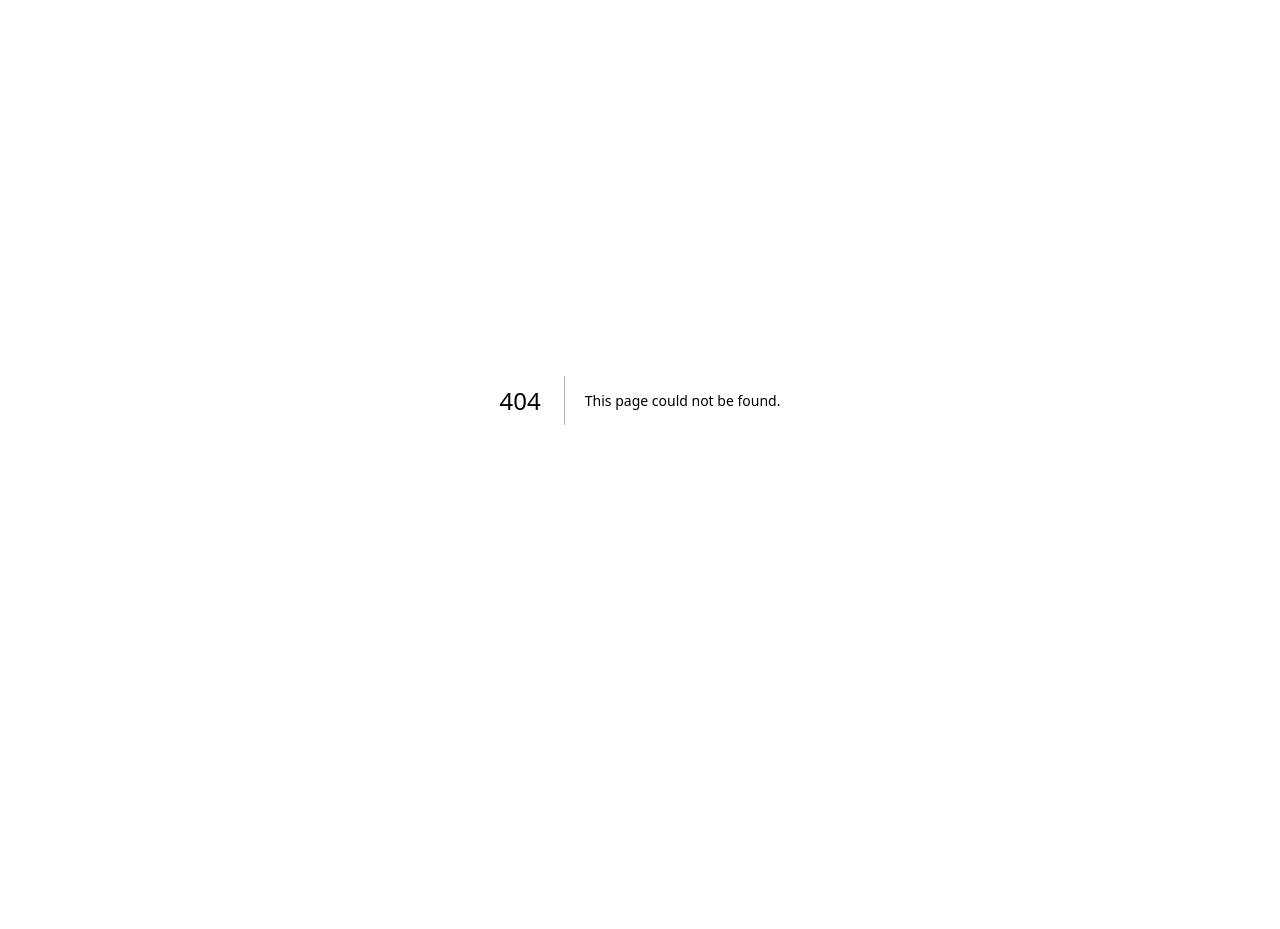
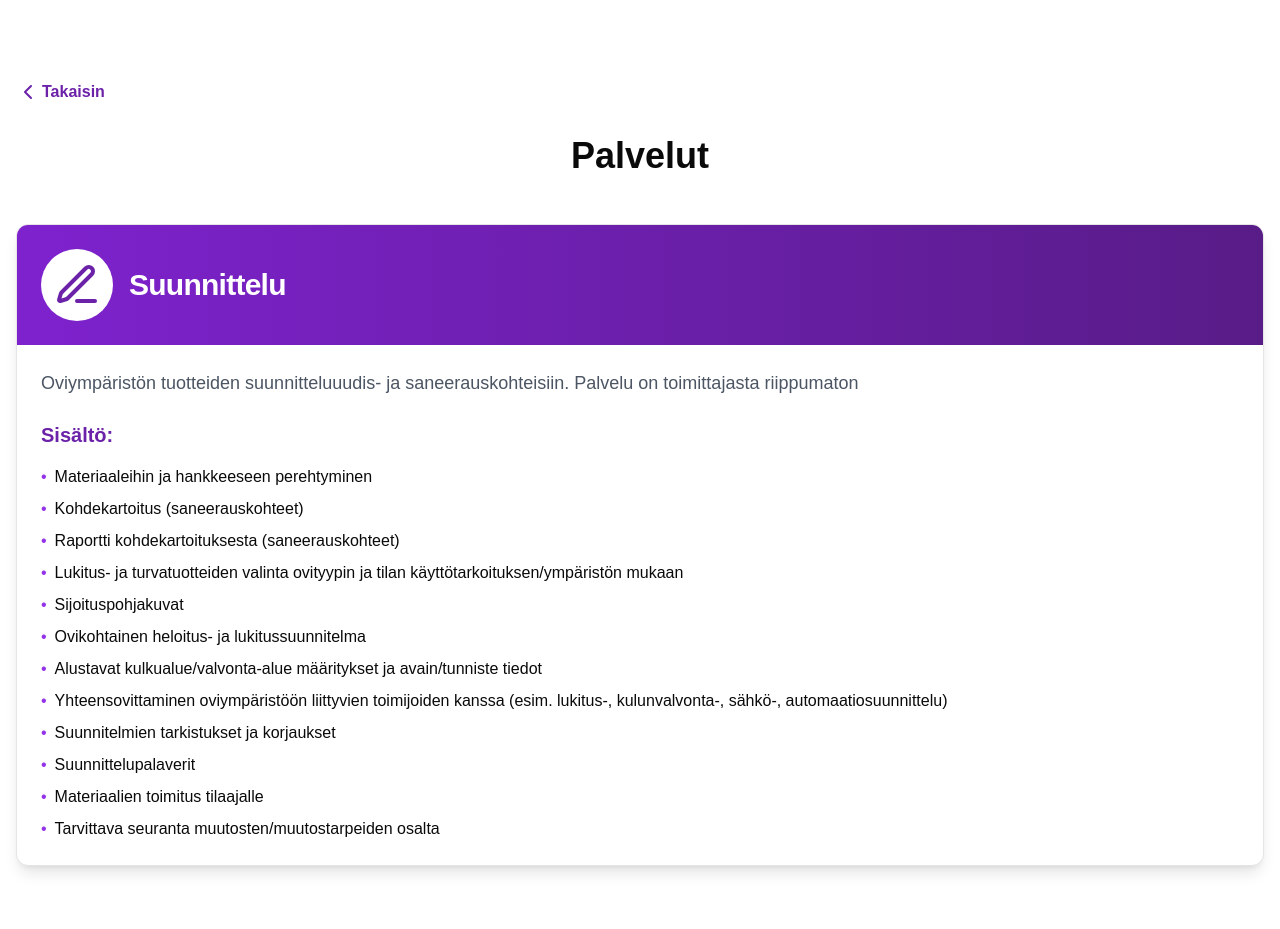
Before and after one commit to eeturonkko/mijako, a Next.js app: page /palvelut in a window 1280 px wide. Before the commit this address had no page. Shown: the top 929 px of the page. Before the commit the page ends 800 px from the top, so only its background shows below. Built offline with nearby package versions, Linux system fonts and the light colour scheme.

Commit message:
Add ServiceDetails component and enhance Header styling

```diff
--- /dev/null
+++ b/app/palvelut/ServiceDetails.tsx
@@ -0,0 +1,88 @@
+import { Card, CardHeader, CardTitle, CardContent } from "@/components/ui/card";
+import { PenLine, ShieldCheck, Handshake } from "lucide-react";
+
+const services = [
+  {
+    id: "suunnittelu",
+    icon: <PenLine className="w-12 h-12 text-purple-800" />,
+    title: "Suunnittelu",
+    description:
+      "Oviympäristön tuotteiden suunnitteluuudis- ja saneerauskohteisiin. Palvelu on toimittajasta riippumaton",
+    details: [
+      "Materiaaleihin ja hankkeeseen perehtyminen",
+      "Kohdekartoitus (saneerauskohteet)",
+      "Raportti kohdekartoituksesta (saneerauskohteet)",
+      "Lukitus- ja turvatuotteiden valinta ovityypin ja tilan käyttötarkoituksen/ympäristön mukaan",
+      "Sijoituspohjakuvat",
+      "Ovikohtainen heloitus- ja lukitussuunnitelma",
+      "Alustavat kulkualue/valvonta-alue määritykset ja avain/tunniste tiedot",
+      "Yhteensovittaminen oviympäristöön liittyvien toimijoiden kanssa (esim. lukitus-, kulunvalvonta-, sähkö-, automaatiosuunnittelu)",
+      "Suunnitelmien tarkistukset ja korjaukset",
+      "Suunnittelupalaverit",
+      "Materiaalien toimitus tilaajalle",
+      "Tarvittava seuranta muutosten/muutostarpeiden osalta",
+    ],
+  },
+  {
+    id: "valvonta",
+    icon: <ShieldCheck className="w-12 h-12 text-purple-800" />,
+    title: "Valvonta",
+    description:
+      "Suunnitelmien toteutuksen valvonta. Palvelu on tilaajan edunvalvontaa hankkeiden toteutusvaiheessa.",
+    details: [
+      "Lukitus- ja turvasuunnitelmien toteutuksen valvonta",
+      "Katselmukset",
+      "Raportointi tilaajalle ja toteuttajalle",
+      "Palaverit",
+      "Tilaajan edustaja lukitus- ja turvajärjestelmäasioissa työmaavaiheessa",
+    ],
+  },
+  {
+    id: "tukitoiminnot",
+    icon: <Handshake className="w-12 h-12 text-purple-800" />,
+    title: "Tukitoiminnot",
+    description: "Konsultointi ja suunnittelusta poikkeava selvitystyö.",
+    details: [
+      "Selvitystyöt esim. uuden tuotteen/tuoteperheen toiminnasta tai soveltuvuudesta",
+      "Tarjousten kommentointi lukituksen ja turvatuotteiden osalta mikäli eriteltävissä kokonaisurakasta",
+      "Suunnitelmien tarkistaminen esim. rakennustyöselosteen kommentointi jos ei sisälly jo suunnittelutyöhön",
+      "Urakkarajojen tarkistaminen",
+      "Ovien tuotantokuvien tarkistaminen ennen tuotantoon menoa",
+    ],
+  },
+];
+
+export default function ServiceDetails() {
+  return (
+    <div className="space-y-16">
+      {services.map((service) => (
+        <Card
+          key={service.id}
+          id={service.id}
+          className="scroll-mt-20 overflow-hidden shadow-lg hover:shadow-xl transition-shadow duration-300"
+        >
+          <CardHeader className="bg-gradient-to-r from-purple-700 to-purple-900 text-white p-6">
+            <div className="flex items-center space-x-4">
+              <div className="bg-white rounded-full p-3">{service.icon}</div>
+              <CardTitle className="text-3xl">{service.title}</CardTitle>
+            </div>
+          </CardHeader>
+          <CardContent className="p-6">
+            <p className="mb-6 text-gray-600 text-lg">{service.description}</p>
+            <h3 className="text-xl font-semibold mb-4 text-purple-800">
+              Sisältö:
+            </h3>
+            <ul className="space-y-2">
+              {service.details.map((detail, index) => (
+                <li key={index} className="flex items-start">
+                  <span className="text-purple-600 mr-2">•</span>
+                  <span className="font-medium">{detail}</span>
+                </li>
+              ))}
+            </ul>
+          </CardContent>
+        </Card>
+      ))}
+    </div>
+  );
+}
--- /dev/null
+++ b/app/palvelut/page.tsx
@@ -0,0 +1,28 @@
+import Link from "next/link";
+import { Metadata } from "next";
+import { ChevronLeft } from "lucide-react";
+import ServiceDetails from "./ServiceDetails";
+
+export const metadata: Metadata = {
+  title: "Palvelut | Mijako",
+  description:
+    "Mijako tarjoaa suunnittelu-, valvonta- ja tukipalveluita turvallisuusratkaisuihin.",
+};
+
+export default function PalvelutPage() {
+  return (
+    <main className="min-h-screen py-20">
+      <div className="container mx-auto px-4">
+        <Link
+          href="/"
+          className="inline-flex items-center text-purple-800 hover:text-purple-600 mb-8 font-semibold"
+        >
+          <ChevronLeft className="mr-0.5 h-6 w-6" />
+          Takaisin
+        </Link>
+        <h1 className="text-4xl font-bold text-center mb-12">Palvelut</h1>
+        <ServiceDetails />
+      </div>
+    </main>
+  );
+}
--- a/components/Header.tsx
+++ b/components/Header.tsx
@@ -1,7 +1,6 @@
 "use client";
 
 import Link from "next/link";
-import { LockIcon } from "lucide-react";
 import {
   NavigationMenu,
   NavigationMenuItem,
@@ -12,12 +11,14 @@ import {
 
 export default function Header() {
   return (
-    <header className="sticky top-0 z-50 w-full border-b border-border/40 bg-background/95 backdrop-blur supports-[backdrop-filter]:bg-background/60">
+    <header
+      className="
+        sticky top-0 z-50 w-full border-b border-border/40 bg-background/95
+        backdrop-blur supports-[backdrop-filter]:bg-background/60
+        animate-fadeSlideDown
+      "
+    >
       <div className="container mx-auto flex h-16 rounded-lg max-w-screen-2xl items-center justify-around">
-        <Link href="#hero" className="flex items-center space-x-2">
-          <LockIcon className="h-8 w-8 text-purple-800" />
-          <span className="font-bold text-xl text-purple-800">Mijako</span>
-        </Link>
         <NavigationMenu>
           <NavigationMenuList>
             <NavigationMenuItem>
@@ -37,7 +38,7 @@ export default function Header() {
             <NavigationMenuItem>
               <Link href="#contact" legacyBehavior passHref>
                 <NavigationMenuLink className={navigationMenuTriggerStyle()}>
-                  Ota yhteyttä
+                  Yhteystiedot
                 </NavigationMenuLink>
               </Link>
             </NavigationMenuItem>
--- a/components/ui/navigation-menu.tsx
+++ b/components/ui/navigation-menu.tsx
@@ -41,7 +41,7 @@ NavigationMenuList.displayName = NavigationMenuPrimitive.List.displayName;
 const NavigationMenuItem = NavigationMenuPrimitive.Item;
 
 const navigationMenuTriggerStyle = cva(
-  "group inline-flex h-9 w-max items-center justify-center rounded-md px-4 py-2 text-sm font-semibold transition-colors hover:text-purple-800 transition duration-300 focus:outline-none  "
+  "group inline-flex h-9 w-max items-center justify-center rounded-md px-4 py-2 text-lg font-semibold tracking-wide transition-colors hover:text-purple-800 transition duration-300 focus:outline-none  "
 );
 
 const NavigationMenuTrigger = React.forwardRef<
--- a/tailwind.config.ts
+++ b/tailwind.config.ts
@@ -66,9 +66,20 @@ export default {
             "background-position": "100% 50%",
           },
         },
+        fadeSlideDown: {
+          "0%": {
+            opacity: "0",
+            transform: "translateY(-20px)",
+          },
+          "100%": {
+            opacity: "1",
+            transform: "translateY(0)",
+          },
+        },
       },
       animation: {
         "gradient-flow-subtle": "gradient-flow-subtle 60s ease-in-out infinite",
+        fadeSlideDown: "fadeSlideDown 0.6s ease-out",
       },
     },
   },
```
